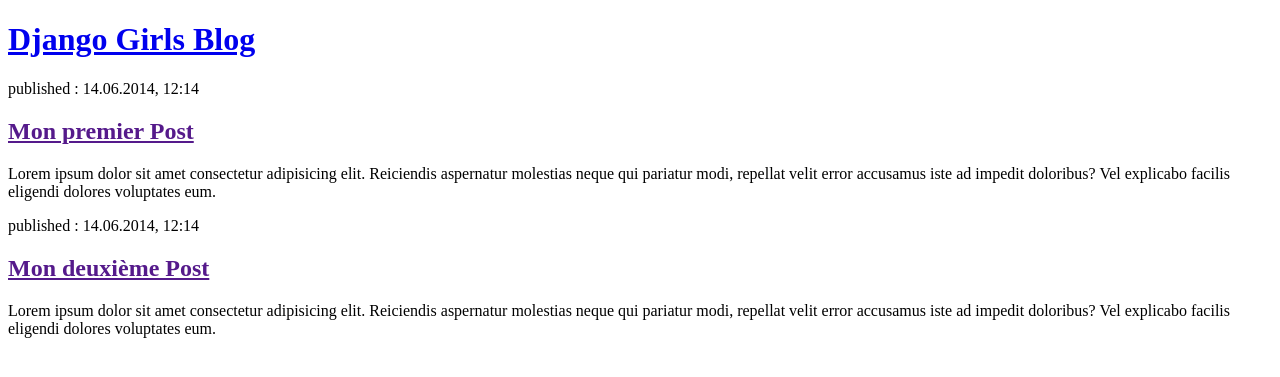
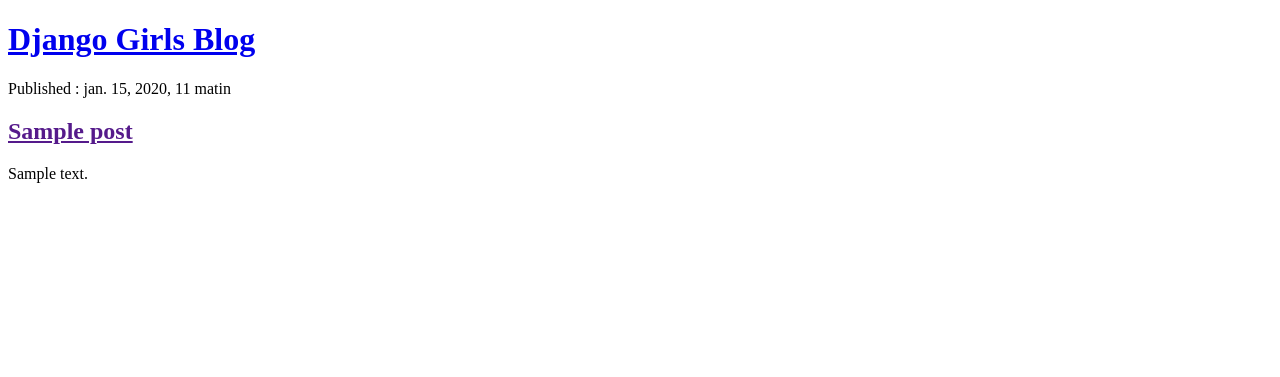
Before and after one commit to atelierwebej/mon-nouveau-blog, a Django app: page / in a window 1280 px wide. Shown: the top 377 px of the page. Run offline with Django 3.2, Linux system fonts and the light colour scheme; tables that the repository leaves empty hold one stand-in row (values such as "Sample post").

Commit message:
Modified templates to display posts from database.

```diff
--- a/blog/templates/blog/post_list.html
+++ b/blog/templates/blog/post_list.html
@@ -13,27 +13,13 @@
         <h1><a href="/">Django Girls Blog </a> </h1>
 
     </div>
-    <div>
-        <p>published : 14.06.2014, 12:14</p>
-        <h2> <a href="">Mon premier Post</a></h2>
-        <p>Lorem ipsum dolor sit amet consectetur adipisicing elit. Reiciendis aspernatur molestias neque qui pariatur
-            modi, repellat velit error accusamus iste ad impedit doloribus? Vel explicabo facilis eligendi dolores
-            voluptates eum.</p>
-
-
-
-    </div>
-    <div>
-        <p>published : 14.06.2014, 12:14</p>
-        <h2> <a href="">Mon deuxième Post</a></h2>
-        <p>Lorem ipsum dolor sit amet consectetur adipisicing elit. Reiciendis aspernatur molestias neque qui pariatur
-            modi, repellat velit error accusamus iste ad impedit doloribus? Vel explicabo facilis eligendi dolores
-            voluptates eum.</p>
-
-
-
-    </div>
-
+{% for post in posts %}
+<div>
+  <p>Published : {{ post.published_date}}</p>
+  <h2><a href="">{{ post.title }}</a></h2>
+  <p>{{ post.text| linebreaksbr}}</p>
+</div>
+{% endfor %}
 </body>
 
 
--- a/blog/views.py
+++ b/blog/views.py
@@ -1,5 +1,8 @@
 from django.shortcuts import render
+from django.utils import timezone
+from .models import Post
 
 # Create your views here.
 def post_list(request):
-    return render(request, 'blog/post_list.html', {})
+    posts = Post.objects.filter(published_date__lte=timezone.now()).order_by('published_date')
+    return render(request, 'blog/post_list.html', {'posts': posts})
```
